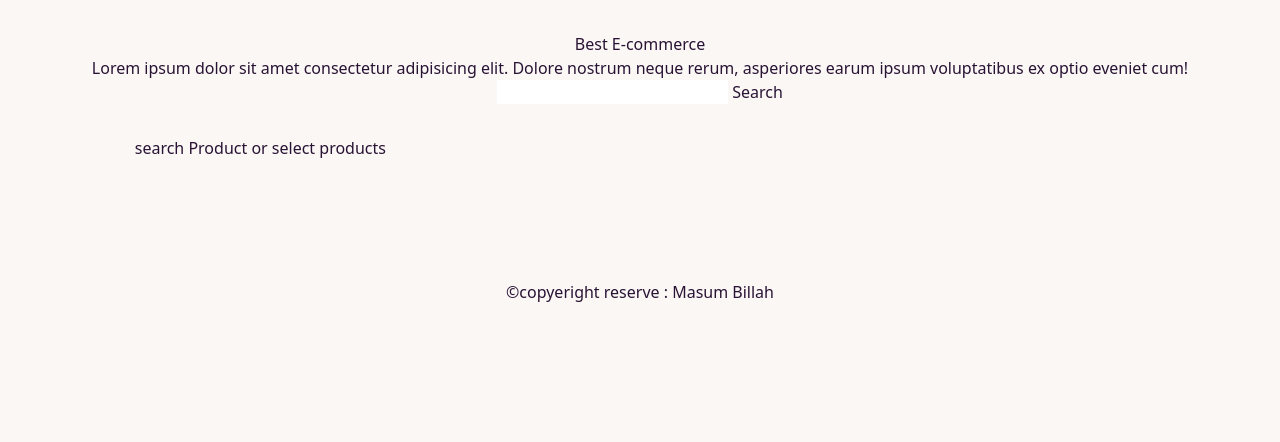
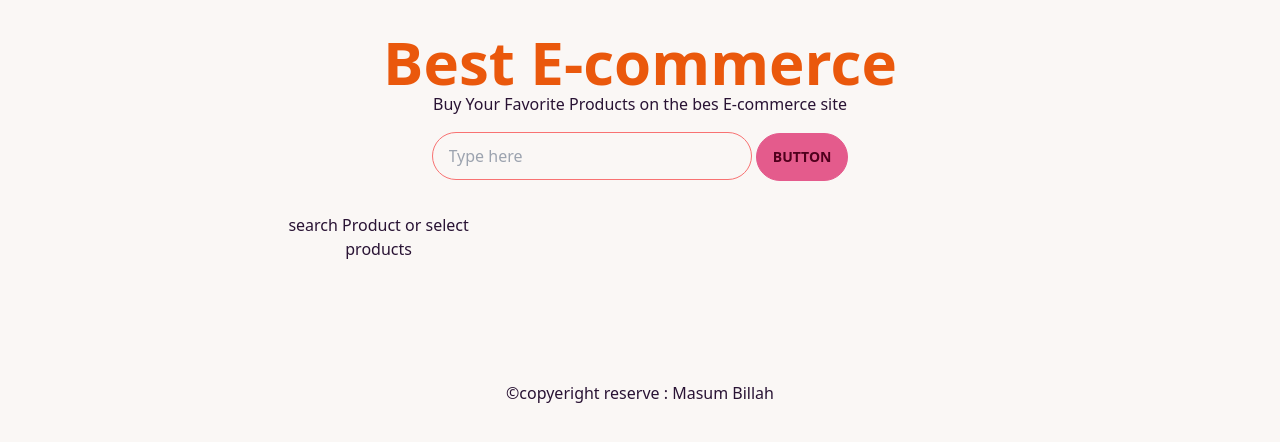
Before and after one commit to masumbillah360/simple-e-commerce-api, a plain HTML site: page index.html in a window 1280 px wide. Drawn offline with nearby package versions, Linux system fonts and the light colour scheme; no server answers.

Commit message:
added header design

```diff
--- a/app.js
+++ b/app.js
@@ -3,8 +3,6 @@ const dataLoader = async()=>{
     const data = await res.json();
     return data;
 }
-
-// dataLoader();
 
 const setCategory = async()=>{
     const data = await dataLoader();
@@ -16,12 +14,11 @@ const setCategory = async()=>{
         if (uniqueCategorys.indexOf(product.category) === -1) {
             uniqueCategorys.push(product.category);
             cat.innerHTML = `
-            <a href="#">${product.category}</a>
+            <button>${product.category}</button>
             `
             catContainer.appendChild(cat)
         }
     }
-    // console.log(uniqueCategorys)
 }
 
 const searchProduct = async()=>{
@@ -36,7 +33,7 @@ const searchProduct = async()=>{
         // console.log(searchedProdcuts)
         productsContainer.textContent = ''
         searchedProdcuts.forEach(product=>{
-            console.log(product);
+            // console.log(product);
             const {title,price,image,category,description} = product;
             const productArticle = document.createElement('div');
             productArticle.classList.add('card','bg-base-100','shadow-xl')
@@ -68,7 +65,5 @@ document.getElementById('search-btn').addEventListener('click',()=>{
     searchField.value = ' ';
 })
 
-
-
 setCategory()
-// searchProduct()
+searchProduct()
--- a/index.html
+++ b/index.html
@@ -11,21 +11,23 @@
 </head>
 <body>
     <header class="text-center my-8">
-        <h1>Best E-commerce</h1>
-        <p>Lorem ipsum dolor sit amet consectetur adipisicing elit. Dolore nostrum neque rerum, asperiores earum ipsum voluptatibus ex optio eveniet cum!</p>
+        <h1 class="text-6xl font-bold text-orange-600">Best E-commerce</h1>
+        <p>Buy Your Favorite Products on the bes E-commerce site</p>
         <div class="">
             <!-- <input id="search-field" type="text"> -->
-            <input id="search-field" type="text">
-            <button id="search-btn">Search</button>
+            <div class="my-4">
+                <input id="search-field" type="text" placeholder="Type here" class="input input-bordered input-error w-full max-w-xs" />
+                <button id="search-btn" class="btn btn-active btn-secondary">Button</button>
+            </div>
         </div>
     </header>
 
     <main class="container mx-auto ">
-        <section class="flex">
-            <ul id="cat-container" class="grow rounded-box p-2">
+        <section class="grid grid-cols-1 lg:grid-cols-5 gap-3">
+            <ul id="cat-container" class="rounded-box p-2 text-center mx-auto">
             </ul>
             <!-- product card's start here  -->
-            <article id="product-container" class="grow grid grid-cols-4 gap-4">
+            <article id="product-container" class="col-span-4 grid grid-cols-1 md:grid-cols-2 lg:grid-cols-4 gap-5">
                 <h1 class="text-center">search Product or select products</h1>
             </article>
 
```
